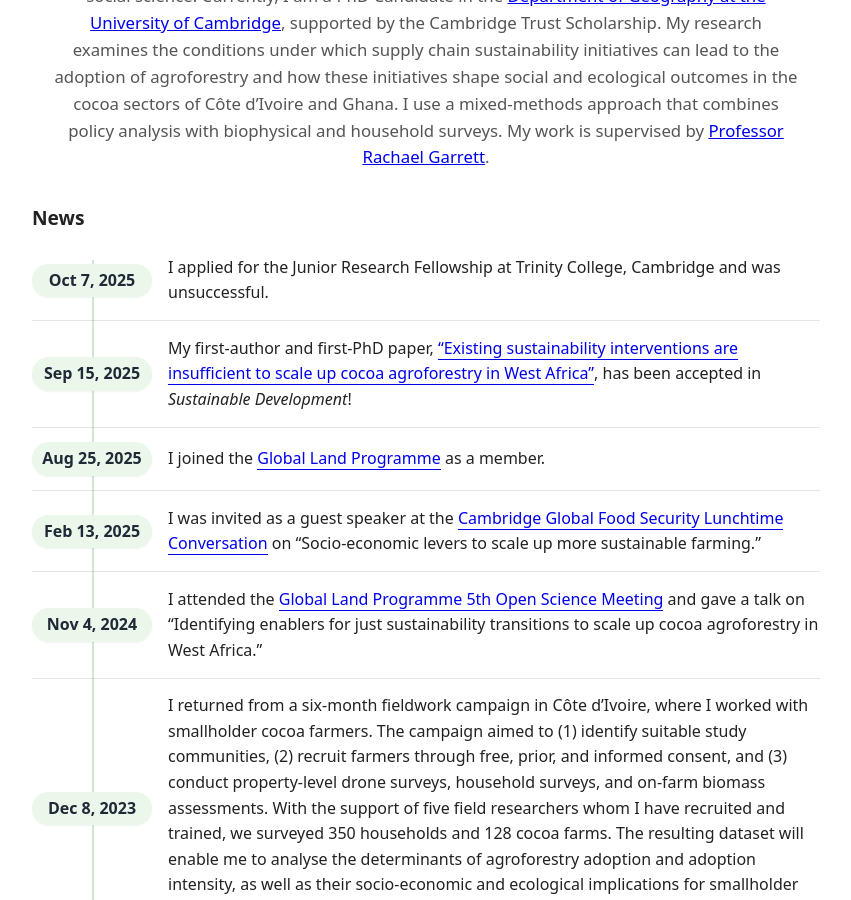
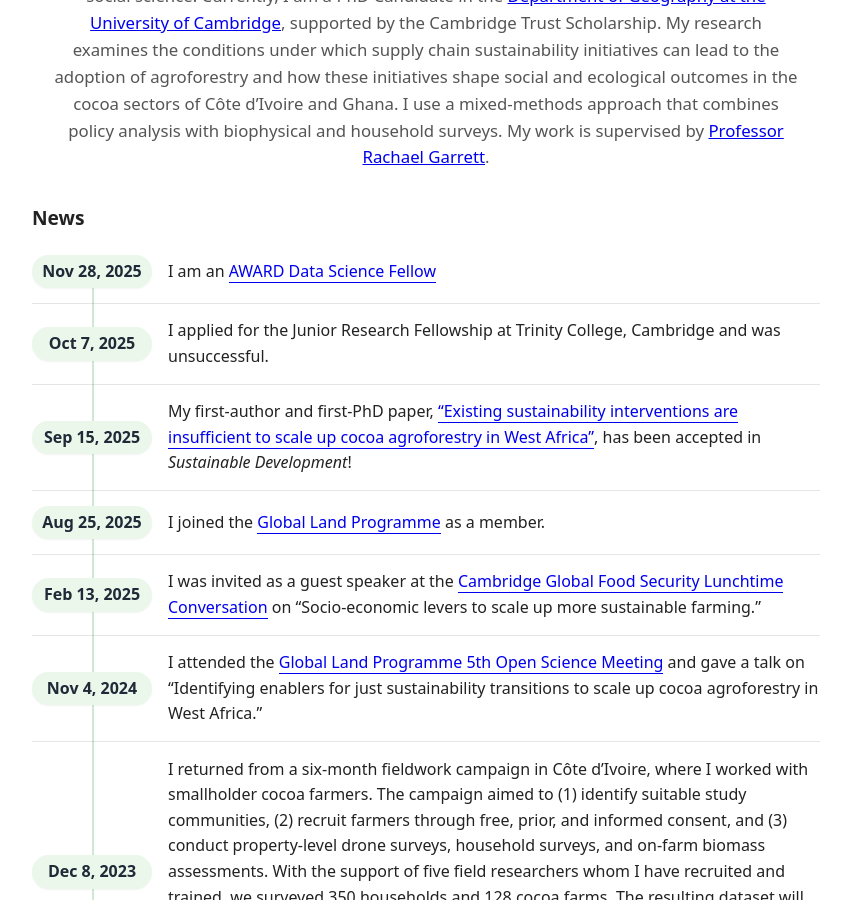
Before and after one commit to priscakmkouakou/priscakmkouakou.github.io, a Jekyll site: the page built from index.md, in a window 1280 px wide and 900 px high, scrolled down 426 px. Shown: the whole window, without its empty margins (214-1065 px from the left). Built offline with Jekyll 4.4.1, drawn with Linux system fonts in a browser that asks for light colours.

Commit message:
Add news item for AWARD Data Science Fellowship

```diff
--- a/index.md
+++ b/index.md
@@ -126,6 +126,13 @@ layout: default
 </style>
 
 <ul class="news-list">
+
+   <li class="news-item">
+    <time class="news-date">Nov 28, 2025</time>
+    <div class="news-text">
+      I am an <a href="https://awardfellowships.org/data_fellows/?targetCountry=C%C3%B4te%20d%27Ivoire">AWARD Data Science Fellow</a>
+    </div>
+  </li>
 
   <li class="news-item">
     <time class="news-date">Oct 7, 2025</time>
```
